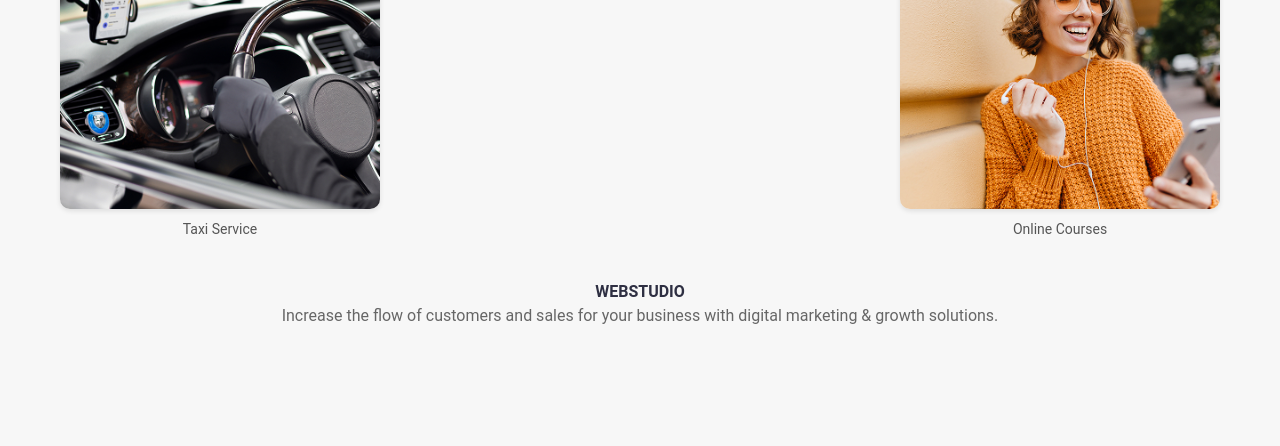
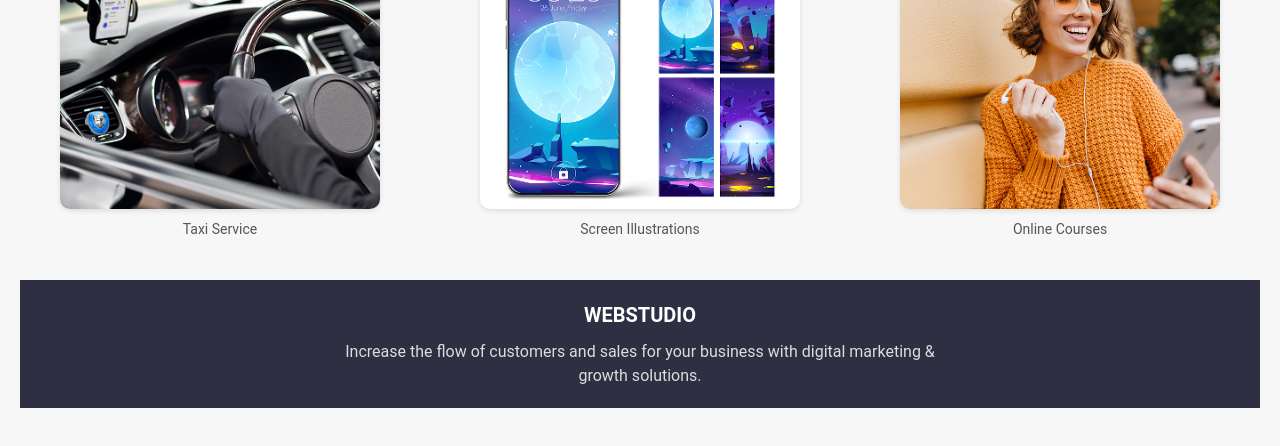
Before and after one commit to Denissssskkaa/goit-markup-hw-02, a plain HTML site: page index.html in a window 1280 px wide. Shown: the part 1504-1950 px from the top of the page. Before the commit the page ends 1872 px from the top, so only its background shows below. Drawn offline with nearby package versions, Linux system fonts and the light colour scheme.

Commit message:
Fixed portfolio footer alignment

```diff
--- a/css/styles.css
+++ b/css/styles.css
@@ -236,14 +236,31 @@ button {
     color: #555;
 }
 
+/* Footer Section in Portfolio */
 .portfolio-footer {
     margin-top: 40px;
     text-align: center;
-    font-size: 16px;
-    color: #666;
+    padding: 20px 0;
+    background-color: #2e2f42;
+    /* Темний фон */
+    color: #fff;
+    /* Білий текст */
 }
 
-.portfolio-footer p:first-child {
+.footer-title {
+    font-size: 20px;
     font-weight: bold;
-    color: #2e2f42;
+    margin-bottom: 10px;
+    /* Розрив між заголовком і текстом */
+    text-transform: uppercase;
+    /* Великі літери */
 }
+
+.footer-text {
+    font-size: 16px;
+    line-height: 1.5;
+    margin: 0 auto;
+    max-width: 600px;
+    /* Обмеження ширини тексту */
+    color: #ddd;
+}
--- a/index.html
+++ b/index.html
@@ -117,8 +117,10 @@
         </li>
     </ul>
     <div class="portfolio-footer">
-        <p>WEBSTUDIO</p>
-        <p>Increase the flow of customers and sales for your business with digital marketing & growth solutions.</p>
+        <h3 class="footer-title">WEBSTUDIO</h3>
+        <p class="footer-text">
+            Increase the flow of customers and sales for your business with digital marketing & growth solutions.
+        </p>
     </div>
 </section>
 
```
Also changed, not shown: images/screenillustrations.jpg (renamed from images/screenlllustrations.jpg).
